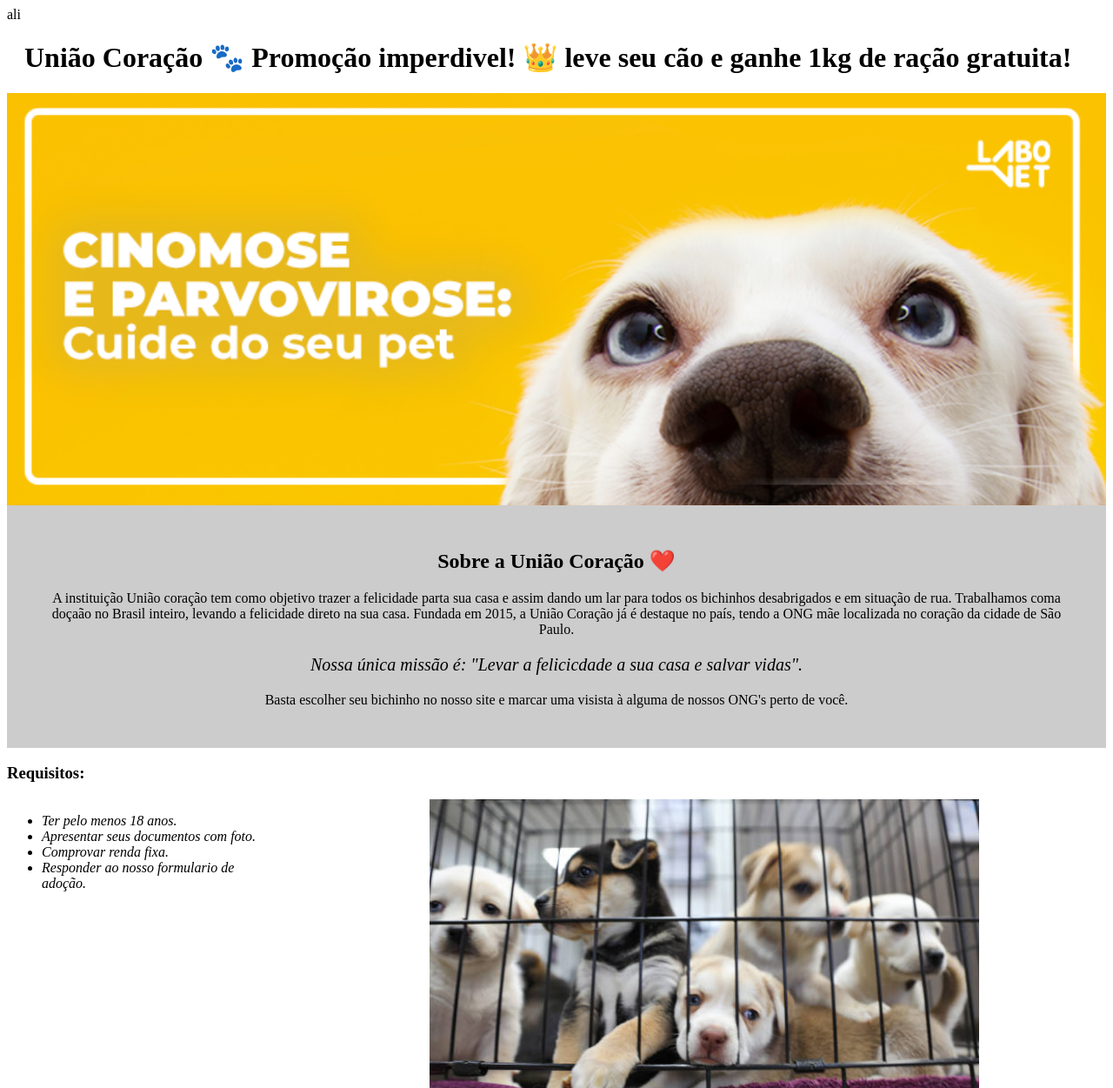
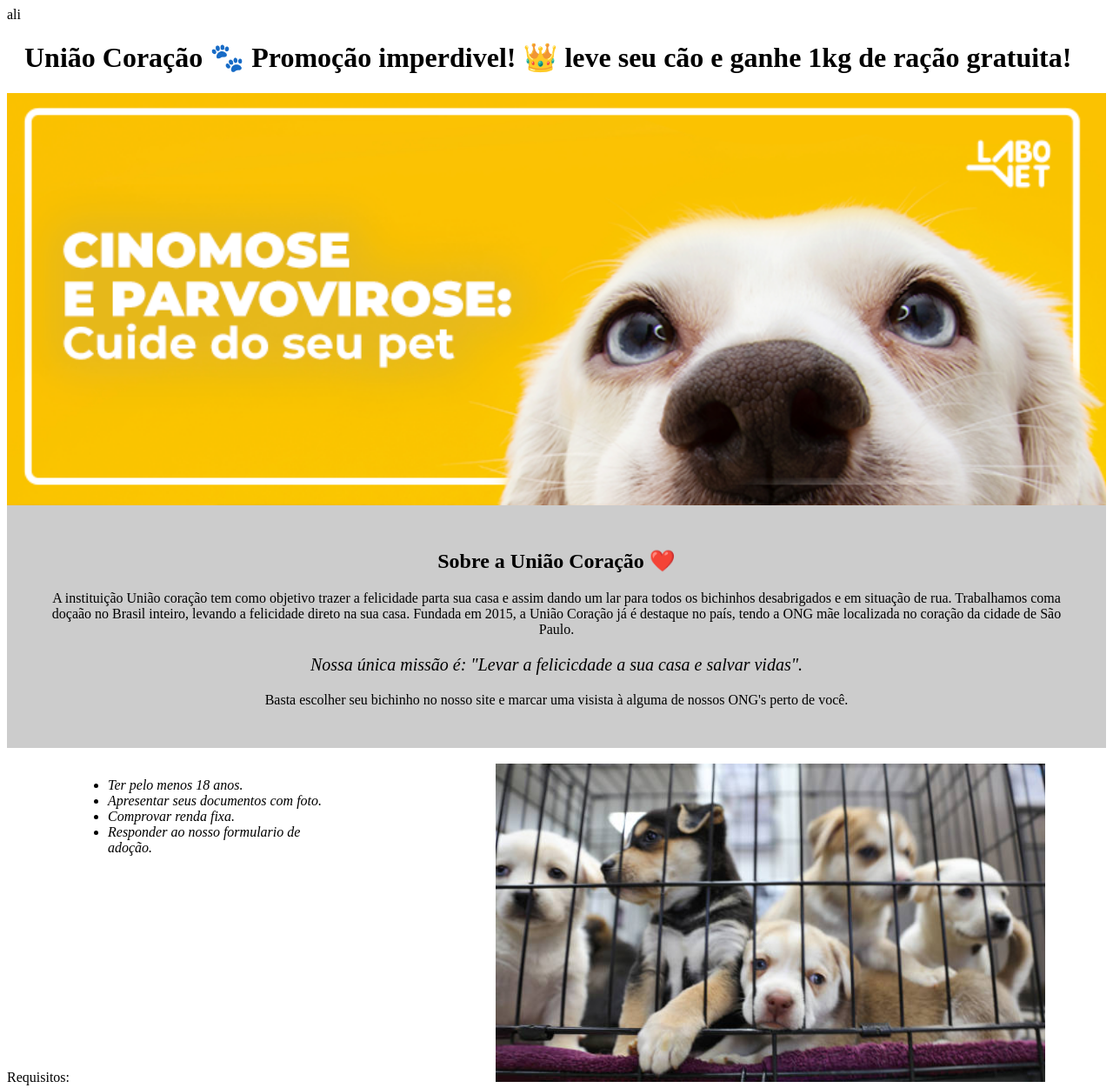
Before and after one commit to Marquitos666777/Site, a plain HTML site: page index.html in a window 1280 px wide. Shown: the top 1251 px of the page at 87% size. Drawn offline with Linux system fonts and the light colour scheme.

Commit message:
Update index.html

```diff
--- a/index.html
+++ b/index.html
@@ -22,7 +22,7 @@ ali<!DOCTYPE html>
 		</div>
 
 		<div class="Requisitos">
-			<h3 class=titulo-centralizado"> Requisitos: </h3>
+			<h3></h3> Requisitos: </h3>
 
 			<ul>
 				<li class="itens"> Ter pelo menos 18 anos.</li>
```
